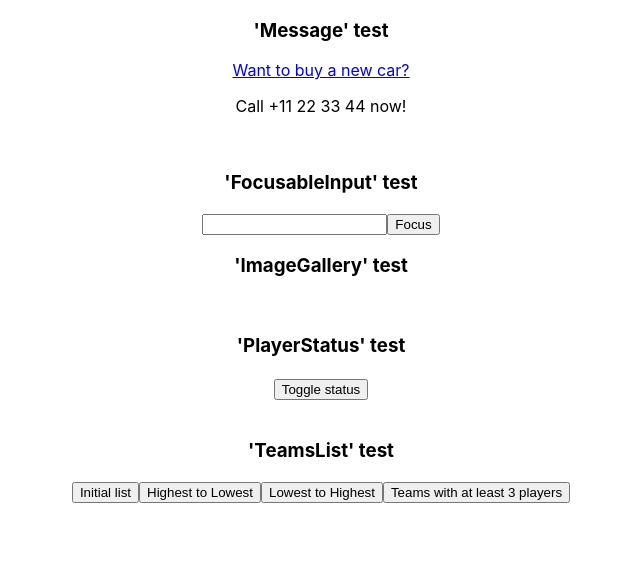
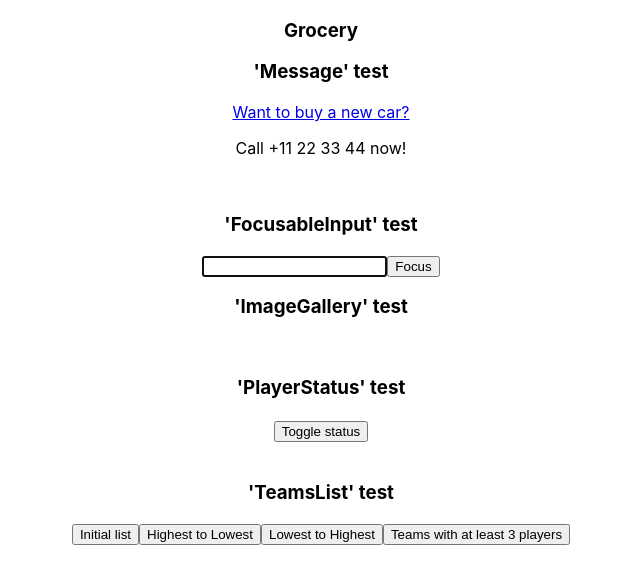
Before and after one commit to angelrosmend/minutentag-challenge, a React (Create React App) app: page / in a window 1280 px wide. Shown: the top 584 px of the page, without its empty margins (319-959 px from the left). Built offline with nearby package versions, Linux system fonts and the light colour scheme.

Commit message:
(test): add productList and state

```diff
--- a/src/App.js
+++ b/src/App.js
@@ -7,12 +7,17 @@ import { TeamsList } from "./components/TeamsList";
 
 import './App.css';
 import { useState } from "react";
+import { Grocery } from "./components/Grocery";
+import { productsList } from "./utils/products";
 
 export default function App() {
-  const [focusable, setFocusable] = useState(false)
+  const [focusable, setFocusable] = useState(true)
+  const [products, setProducts] = useState(productsList)
   return (
     <div className="App">
       {/* Render here each component from the "components" directory */}
+      <h3>Grocery</h3>
+      <Grocery products={products} setProducts={setProducts}/>
       <h3>'Message' test</h3>
       <Message />
       <br />
--- /dev/null
+++ b/src/utils/products.js
@@ -0,0 +1,8 @@
+export const productsList = [
+    { name: "Oranges", votes: 0 },
+    { name: "Bananas", votes: 0 },
+    { name: "Apples", votes: 0 },
+    { name: "Berries", votes: 0 },
+    { name: "Grappes", votes: 0 },
+    { name: "Kiwies", votes: 0 },
+]
```
